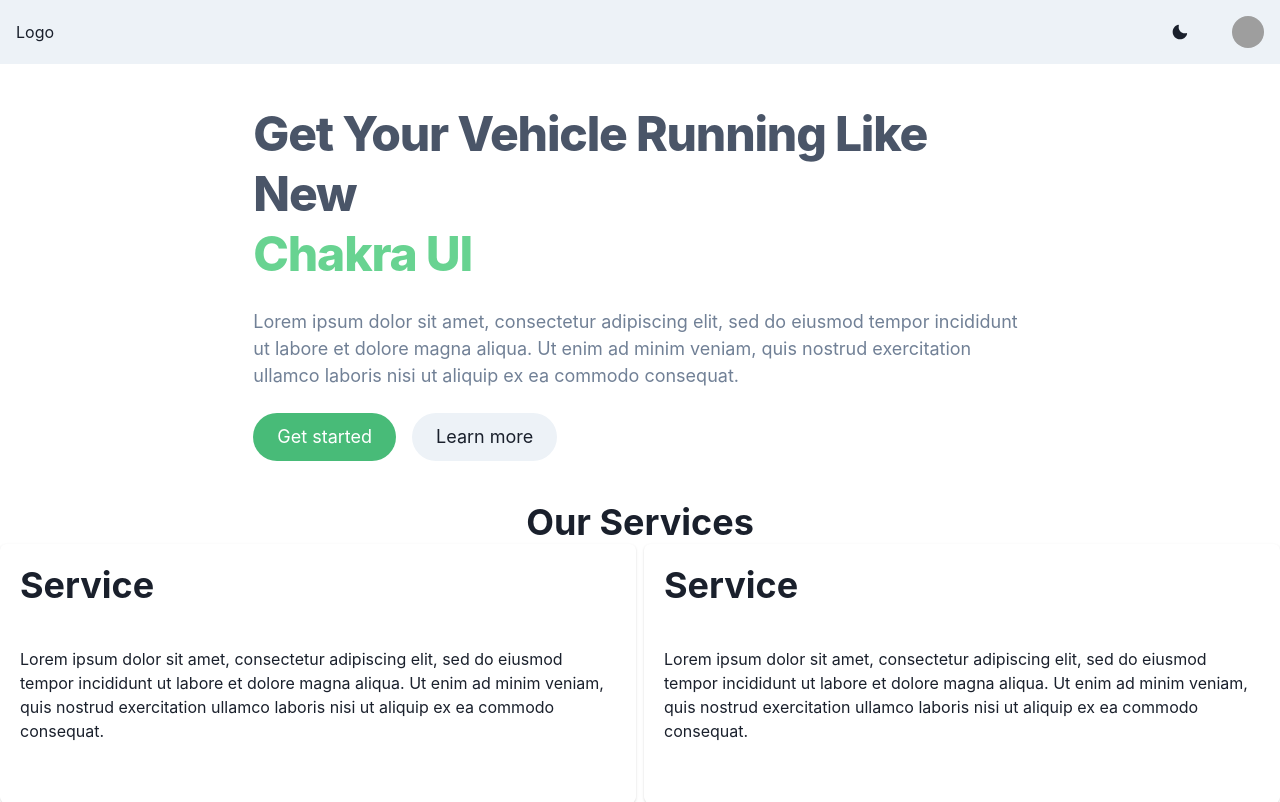
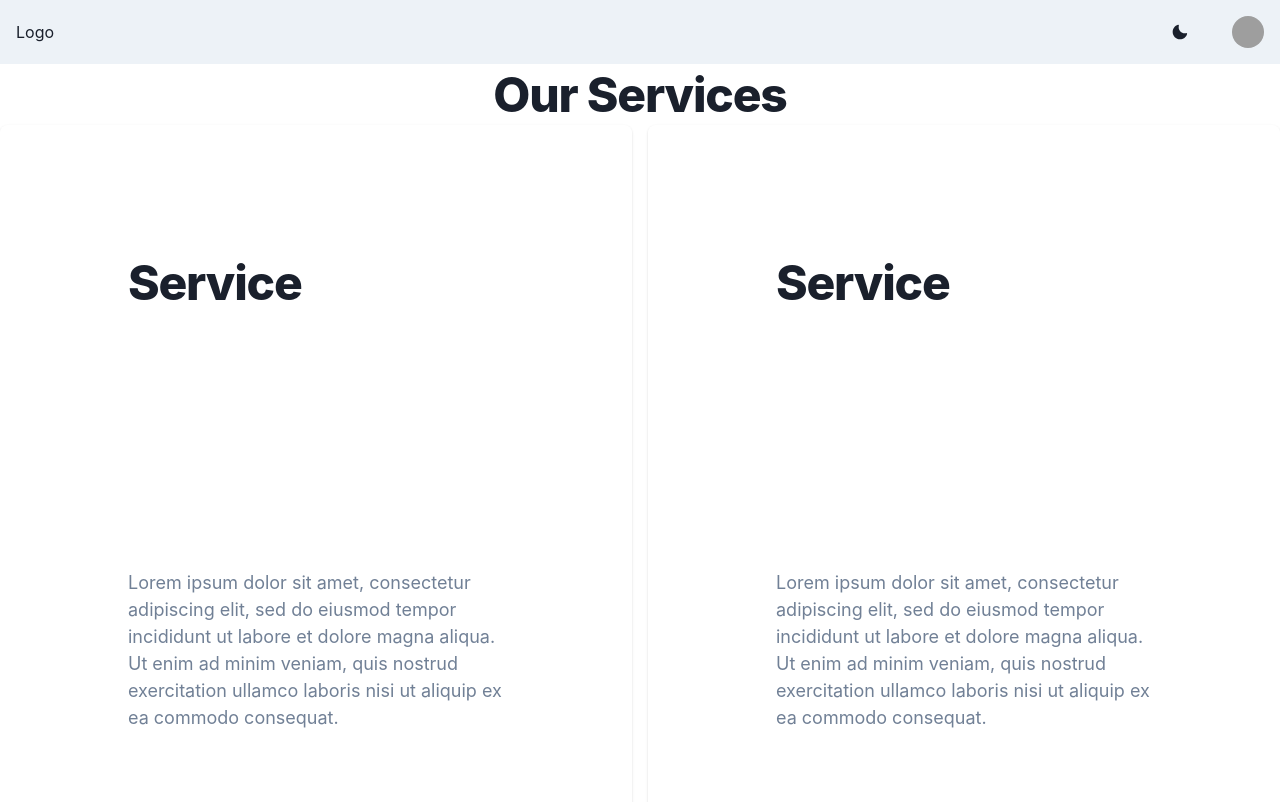
Before and after one commit to sorydi3/braozn, a Next.js app in the folder mechanical-shop-landing/: page / in a window 1280 px wide. Shown: the top 802 px of the page. Built offline with nearby package versions, Linux system fonts and the light colour scheme; grey boxes are pictures that could not be loaded.

Commit message:
working on it

```diff
--- a/mechanical-shop-landing/src/app/page.tsx
+++ b/mechanical-shop-landing/src/app/page.tsx
@@ -172,23 +172,42 @@
   return (
     <Card
       bg={useColorModeValue("white", "gray.800")}
-      classname="bg-red-200 h-32"
-
-
+      rounded={{ sm: "lg" }}
+      overflow="hidden"
+      w={{ base: "full", md: 11 / 12, xl: 8 / 12 }}
     >
-      <CardHeader>
-        <Heading>Service</Heading>
+      <CardHeader
+        bg={useColorModeValue("white", "gray.800")}
+        p={32}
+      >
+        <Heading
+          bg={useColorModeValue("white", "gray.800")}
+          fontSize={{ base: "3xl", md: "4xl", lg: "5xl" }}
+          fontWeight="extrabold"
+          letterSpacing="tight"
+          lineHeight="shorter"
+        >Service</Heading>
       </CardHeader>
 
-      <CardBody>
-        <Text>
+      <CardBody
+        bg={useColorModeValue("white", "gray.800")}
+        p={32}
+
+      >
+        <Text
+          bg={useColorModeValue("white", "gray.800")}
+          fontSize={{ base: "md", lg: "lg" }}
+          color={useColorModeValue("gray.500", "gray.400")}
+        >
           Lorem ipsum dolor sit amet, consectetur adipiscing elit, sed do eiusmod tempor incididunt ut labore et dolore magna aliqua. Ut enim ad minim veniam, quis nostrud exercitation ullamco laboris nisi ut aliquip ex ea commodo consequat.
         </Text>
       </CardBody>
 
-      <CardFooter>
+      <CardFooter
+        bg={useColorModeValue("white", "gray.800")}
+        p={32}
+      >
       </CardFooter>
-
     </Card>
   );
 }
@@ -197,10 +216,20 @@
 
   return (
     <>
-      <Heading>
+      <Heading
+        bg={useColorModeValue("white", "gray.800")}
+        fontSize={{ base: "3xl", md: "4xl", lg: "5xl" }}
+        fontWeight="extrabold"
+        letterSpacing="tight"
+        lineHeight="shorter"
+      >
         Our Services
       </Heading>
-      <HStack>
+      <HStack
+        spacing={4}
+        align="center"
+
+      >
         <Service />
         <Service />
       </HStack>
@@ -211,12 +240,16 @@
 export default function Home() {
   return (
     <Flex direction="column" align="center" justify="center">
-      <Flex justifyContent={"center"} h="screen">
+      <Flex justifyContent={"center"}
+        w={{ base: "full", md: 11 / 12, xl: 8 / 12 }}
+        h={{ base: "full", md: 11 / 12, xl: 8 / 12 }}
+        bg={useColorModeValue("white", "gray.800")}
+        rounded={{ sm: "lg" }}
+        overflow="hidden"
+      >
         <LeftHero></LeftHero>
       </Flex>
-
       <Services />
-
     </Flex>
   );
 }
```
